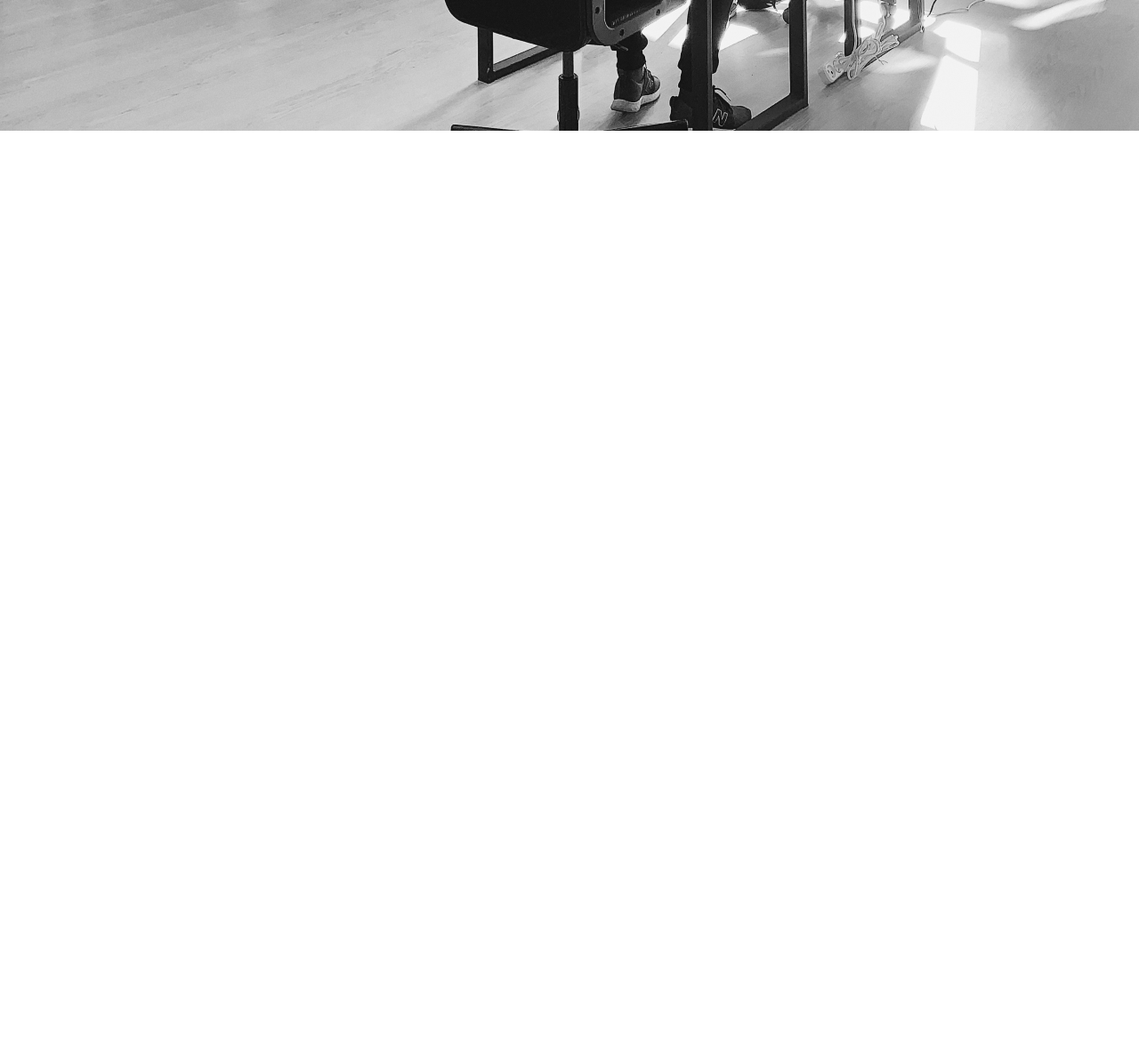
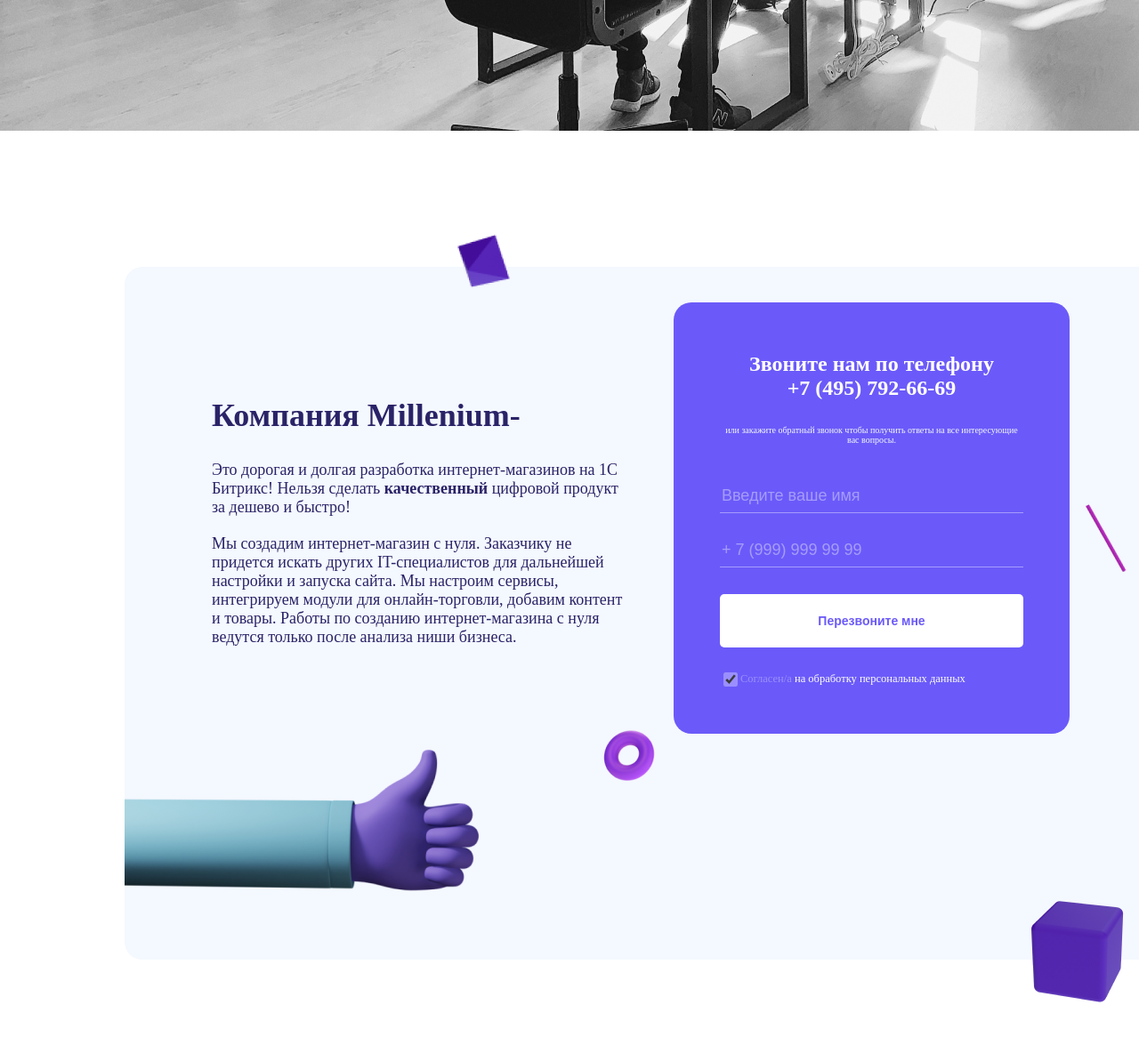
Before and after one commit to brainSellerDev/Online-Store-Dev, a plain HTML site: page onlineStoreDevelopment/pages/index.html in a window 1280 px wide. Shown: the part 10672-11838 px from the top of the page at 89% size. Before the commit the page ends 10972 px from the top, so only its background shows below. Drawn offline with Linux system fonts and the light colour scheme.

Commit message:
main-block-feedbacl-form done

```diff
--- a/onlineStoreDevelopment/assets/stylesheet/index.scss
+++ b/onlineStoreDevelopment/assets/stylesheet/index.scss
@@ -7,6 +7,7 @@
 @import './main-block/main-block-awards/main-block-awards.scss';
 @import './main-block/main-block-buisiness-analysis/main-block-buisiness-analysis.scss';
 @import './main-block/main-block-workflow/main-block-workflow.scss';
+@import './main-block/main-block-feedback-form/main-block-feedback-form.scss';
 
 body {
 	margin: 0 140px;
--- /dev/null
+++ b/onlineStoreDevelopment/assets/stylesheet/main-block/main-block-feedback-form/main-block-feedback-form.scss
@@ -0,0 +1,144 @@
+@import '../../variables.scss';
+
+.feedback {
+    border-radius: 20px;
+    background: #f4f8ff;
+    width: 1160px;
+    margin-bottom: 250px;
+	&__wraper {
+		display: flex;
+		align-items: center;
+		gap: 44px;
+		padding: 40px 98px 32px;
+	}
+	.feedback-info {
+		&__title {
+			color: $textColor;
+			font-size: 36px;
+			font-style: normal;
+			font-weight: 800;
+			line-height: 166.4%;
+			width: 400px;
+		}
+		&__description {
+			color: $textColor;
+			font-size: 18px;
+			font-style: normal;
+			font-weight: 400;
+			line-height: normal;
+			width: 475px;
+			margin-top: 20px;
+			&_selected {
+				font-weight: bold;
+			}
+		}
+	}
+
+	.feedback-form {
+		width: 480px;
+		border-radius: 20px;
+		background: $frequentlyUsedColor;
+		padding: 56px 52px 50px;
+		&__title {
+			color: #fff;
+			text-align: center;
+			font-size: 24px;
+			font-style: normal;
+			font-weight: 700;
+			line-height: normal;
+			margin-bottom: 28px;
+		}
+		&__description {
+			color: #f4f8ff;
+			text-align: center;
+			font-size: 10px;
+			font-style: normal;
+			font-weight: 400;
+			line-height: normal;
+			margin-bottom: 46px;
+		}
+		&__input {
+			width: 100%;
+			border: none;
+			outline: none;
+			display: block;
+			color: #ffffff66;
+			margin-bottom: 30px;
+			background-color: $frequentlyUsedColor;
+			font-size: 18px;
+			font-style: normal;
+			font-weight: 400;
+			line-height: normal;
+			border-bottom: 1px solid #ffffff66;
+			padding-bottom: 8px;
+			&::placeholder {
+				color: #ffffff66;
+			}
+		}
+		&__button {
+			border-radius: 5px;
+			background: #fff;
+			color: $frequentlyUsedColor;
+			font-size: 14px;
+			font-style: normal;
+			font-weight: 700;
+			line-height: normal;
+			border: none;
+			padding: 22px 0;
+			width: 100%;
+			cursor: pointer;
+		}
+		.feedback-form-personal-data-agreement {
+			margin-top: 25px;
+			display: flex;
+			align-items: center;
+			&__checkbox {
+				width: 16px;
+				height: 16px;
+				border-radius: 2px;
+				background: #9b8fff;
+				accent-color: #9b8fff;
+			}
+			&__text {
+				cursor: pointer;
+				font-size: 12.5px;
+				font-style: normal;
+				font-weight: 400;
+				line-height: normal;
+				color: #ffffff;
+				&_selected {
+					color: #9b8fff;
+				}
+			}
+		}
+	}
+	&__platonic-img {
+		position: relative;
+		top: -708px;
+        bottom: 0;
+        left: 330px;
+        right: 0;
+	}
+	&__cylinder-img {
+        position: relative;
+        top: -384px;
+        bottom: 0;
+        right: -866px;
+	}
+	&__arm-img {
+		position: relative;
+		bottom: 32px;
+        left: -328px;
+	}
+    &__circle-img{
+        position: relative;
+		bottom: 198px;
+        left: 112px;
+        left: -224px;
+    }
+    &__cube-img{
+        position: relative;
+		bottom: -74px;
+        right: -166px;
+    }
+}
--- a/onlineStoreDevelopment/assets/stylesheet/reset.scss
+++ b/onlineStoreDevelopment/assets/stylesheet/reset.scss
@@ -40,7 +40,7 @@
     border-spacing: 0;
   }
 
-  input{
-    -webkit-appearance: none;
-    border-radius: 0;
-  }
+  // input{
+  //   -webkit-appearance: none;
+  //   border-radius: 0;
+  // }
--- a/onlineStoreDevelopment/pages/index.html
+++ b/onlineStoreDevelopment/pages/index.html
@@ -482,6 +482,73 @@
 			<div class="image-separator">
 				<img src="../assets/images/separator-image.png" alt="image-separator" />
 			</div>
+			<div class="feedback">
+				<div class="feedback__wraper">
+					<div class="feedback-info">
+						<h2 class="feedback-info__title">Компания Millenium-</h2>
+						<p class="feedback-info__description">
+							Это дорогая и долгая разработка интернет-магазинов на 1С Битрикс!
+							Нельзя сделать
+							<span class="feedback-info__description_selected"
+							>качественный</span
+							>
+							цифровой продукт за дешево и быстро!
+						</p>
+						<p class="feedback-info__description">
+							Мы создадим интернет-магазин с нуля. Заказчику не придется искать
+							других IT-специалистов для дальнейшей настройки и запуска сайта. Мы
+							настроим сервисы, интегрируем модули для онлайн-торговли, добавим
+							контент и товары. Работы по созданию интернет-магазина с нуля
+							ведутся только после анализа ниши бизнеса.
+						</p>
+					</div>
+					<form class="feedback-form">
+						<h2 class="feedback-form__title">
+							Звоните нам по телефону <br />
+							+7 (495) 792-66-69
+						</h2>
+						<p class="feedback-form__description">
+							или закажите обратный звонок чтобы получить ответы на все
+							интересующие вас вопросы.
+						</p>
+						<input
+						class="feedback-form__input"
+						type="text"
+						placeholder="Введите ваше имя"
+						/>
+						<input
+						class="feedback-form__input"
+						type="tel"
+						placeholder="+ 7 (999) 999 99 99"
+						/>
+						<button class="feedback-form__button">Перезвоните мне</button>
+						<div class="feedback-form-personal-data-agreement">
+							<input
+							class="feedback-form-personal-data-agreement__checkbox"
+							type="checkbox"
+							value="personal-data"
+							id="personal-data"
+							checked
+							/>
+							<label
+							class="feedback-form-personal-data-agreement__text"
+							for="personal-data"
+
+							><span
+							class="feedback-form-personal-data-agreement__text_selected"
+							>Cогласен/а</span
+							>
+							на обработку персональных данных</label
+							>
+						</div>
+					</form>
+				</div>
+				<img src="../assets/images/platonic.png" alt="platon-img" class="feedback__platonic-img">
+				<img src="../assets/images/cylinder.png" alt="cylinder-img" class="feedback__cylinder-img">
+				<img src="../assets/images/arm.png" alt="arm-img" class="feedback__arm-img">
+				<img src="../assets/images/circle.png" alt="circle-img" class="feedback__circle-img">
+				<img src="../assets/images/cube.png" alt="cube-img" class="feedback__cube-img">
+			</div>
 		</main>
 		<footer></footer>
 	</body>
```
Also changed, not shown: onlineStoreDevelopment/assets/images/arm.png (added), onlineStoreDevelopment/assets/images/circle.png (added), onlineStoreDevelopment/assets/images/cube.png (added), onlineStoreDevelopment/assets/images/cylinder.png (added), onlineStoreDevelopment/assets/images/platonic.png (added), onlineStoreDevelopment/build/stylesheet/index.css, 1 other file.
